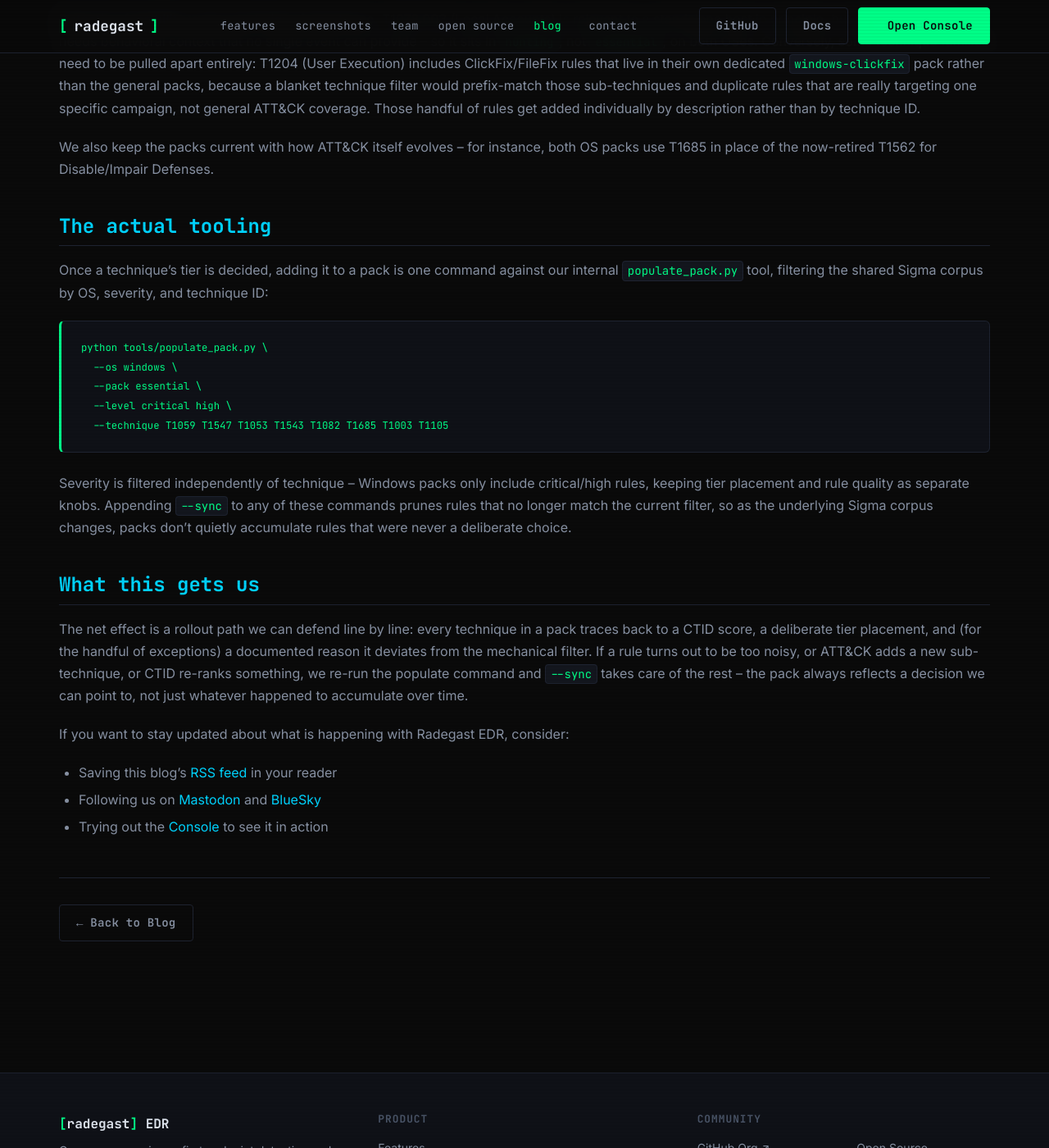
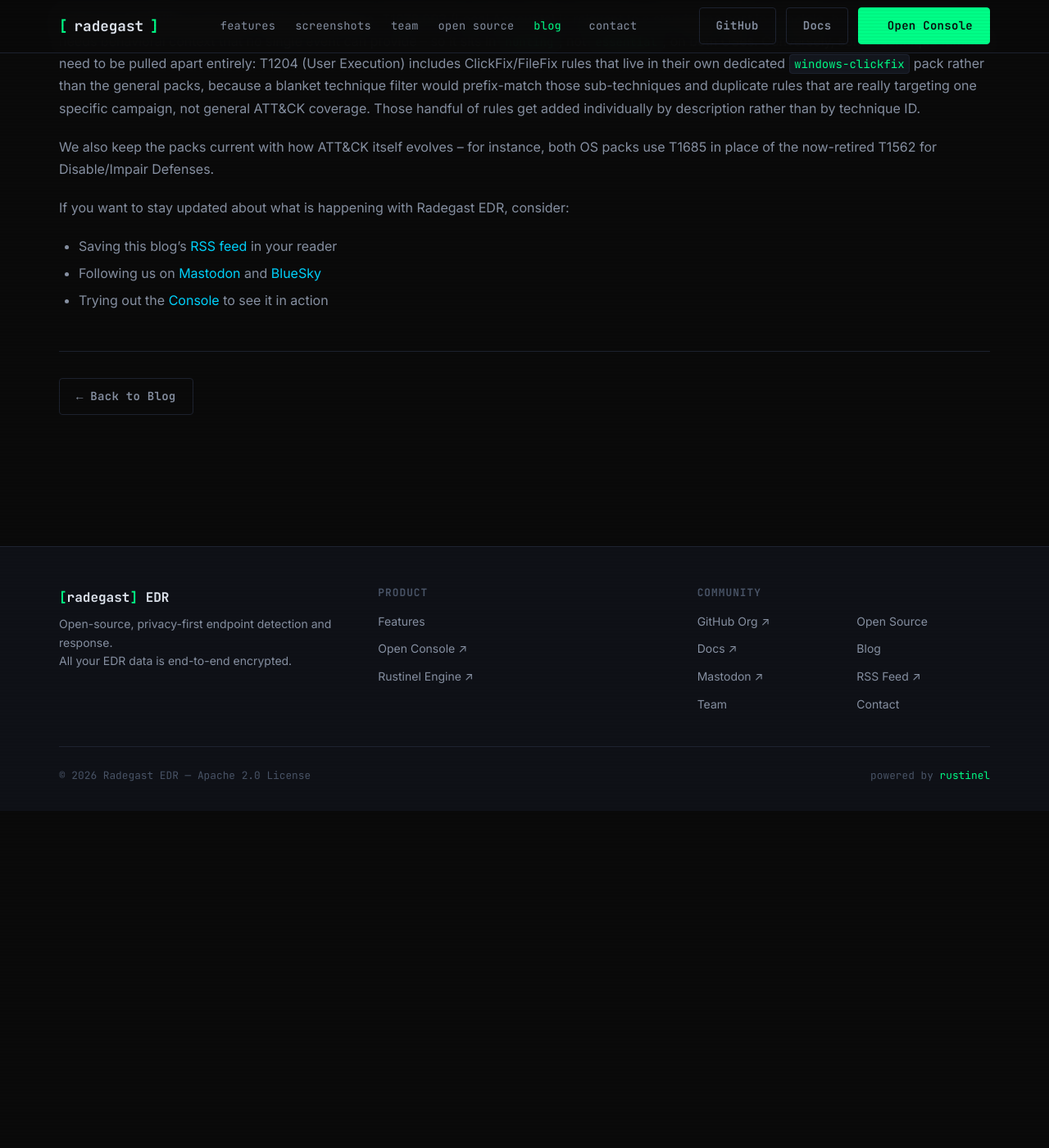
Before and after one commit to radegast-edr/radegast-web, a Jekyll site: the page built from _posts/2026-09-03-curated-detections.md, in a window 1280 px wide and 1400 px high, scrolled down 1704 px. Shown: the whole window at 82% size. Built offline with Jekyll 4.4.1, drawn with Linux system fonts in a browser that asks for light colours; a script that is not in the unit is left out; after the commit the page ends 2693 px from its top, so only the background shows below that; some of the changed text lies outside the part shown.

Commit message:
chore: new blogpost

````diff
--- a/_posts/2026-09-03-curated-detections.md
+++ b/_posts/2026-09-03-curated-detections.md
@@ -39,23 +39,6 @@
 
 We also keep the packs current with how ATT&CK itself evolves -- for instance, both OS packs use T1685 in place of the now-retired T1562 for Disable/Impair Defenses.
 
-## The actual tooling
-
-Once a technique's tier is decided, adding it to a pack is one command against our internal `populate_pack.py` tool, filtering the shared Sigma corpus by OS, severity, and technique ID:
-
-```bash
-python tools/populate_pack.py \
-  --os windows \
-  --pack essential \
-  --level critical high \
-  --technique T1059 T1547 T1053 T1543 T1082 T1685 T1003 T1105
-```
-
-Severity is filtered independently of technique -- Windows packs only include critical/high rules, keeping tier placement and rule quality as separate knobs. Appending `--sync` to any of these commands prunes rules that no longer match the current filter, so as the underlying Sigma corpus changes, packs don't quietly accumulate rules that were never a deliberate choice.
-
-## What this gets us
-
-The net effect is a rollout path we can defend line by line: every technique in a pack traces back to a CTID score, a deliberate tier placement, and (for the handful of exceptions) a documented reason it deviates from the mechanical filter. If a rule turns out to be too noisy, or ATT&CK adds a new sub-technique, or CTID re-ranks something, we re-run the populate command and `--sync` takes care of the rest -- the pack always reflects a decision we can point to, not just whatever happened to accumulate over time.
 
 If you want to stay updated about what is happening with Radegast EDR, consider:
 
````
Also changed, not shown: other parts of _posts/2026-09-03-curated-detections.md (+1 -1 lines).
